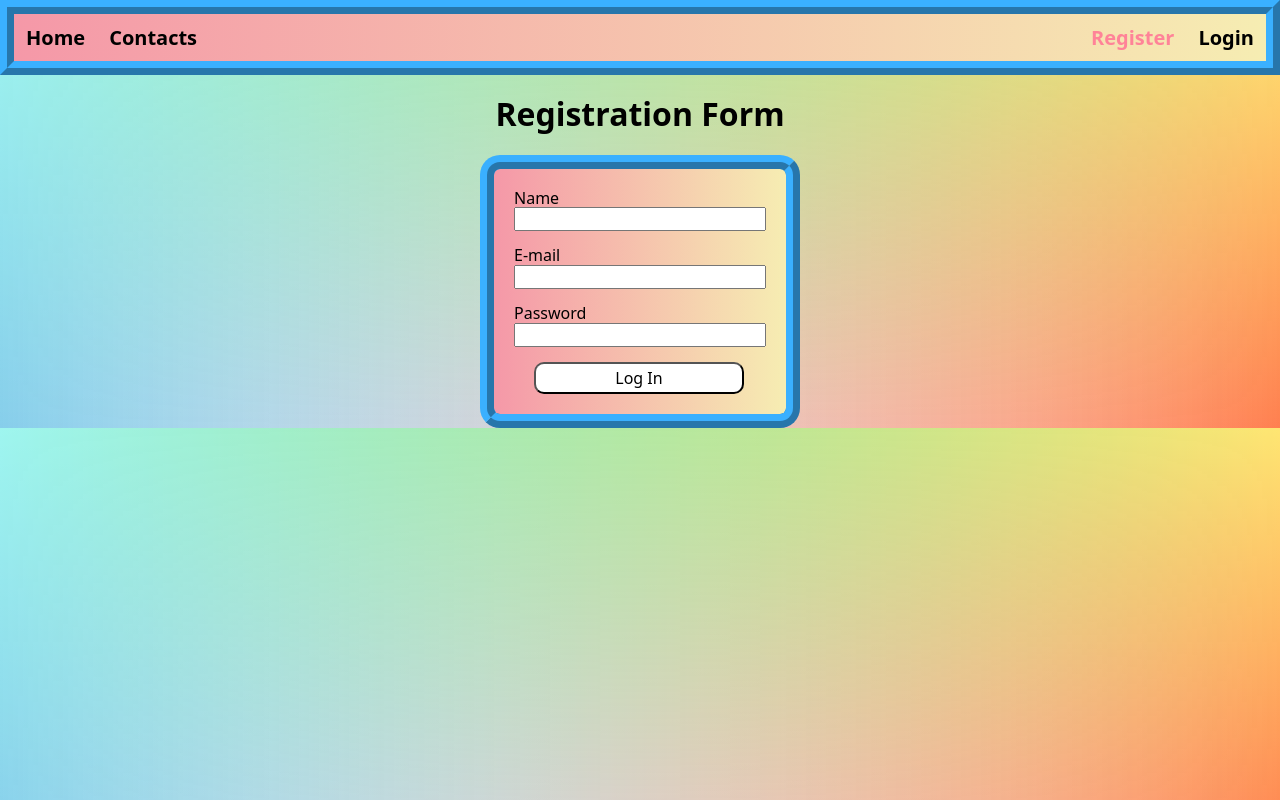
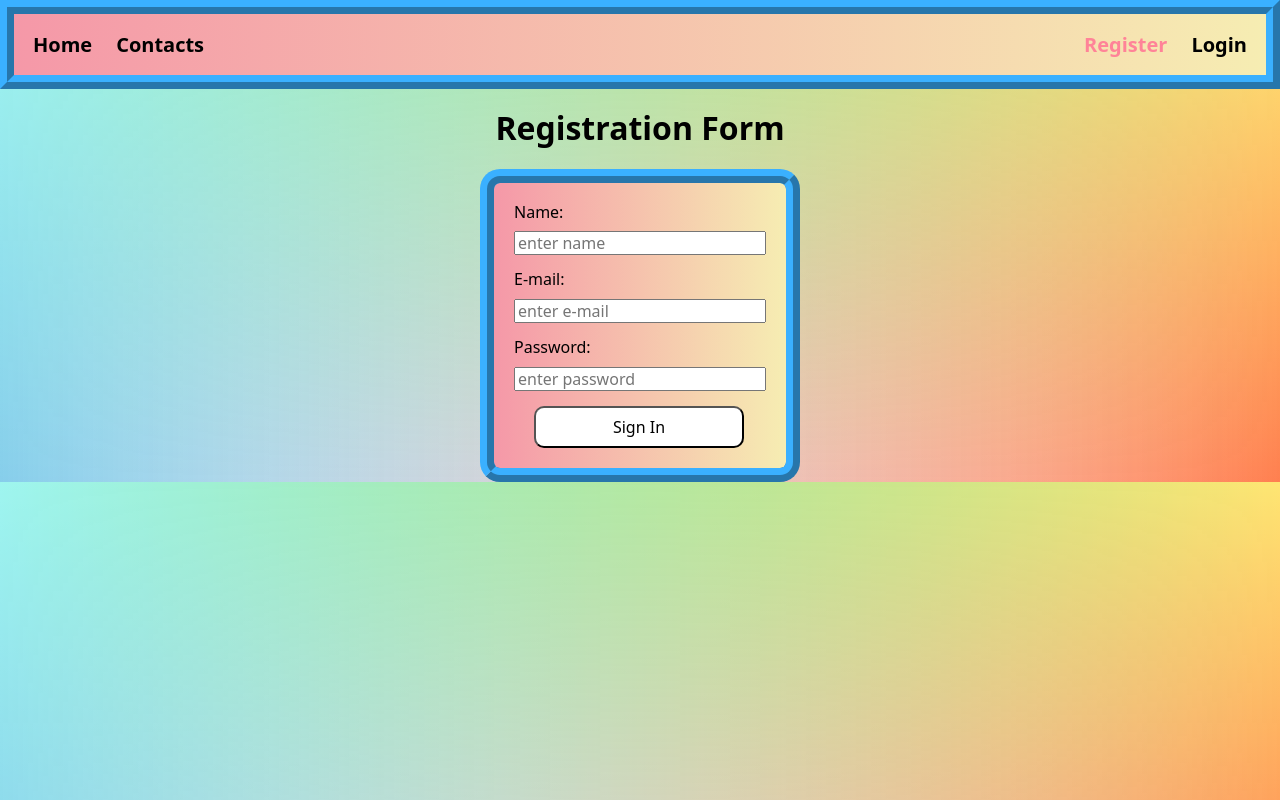
Before and after one commit to Mark22GitHub/react-hw-08-phonebook, a React (Create React App) app: page /register in a window 1280 px wide. Built offline with nearby package versions, Linux system fonts and the light colour scheme.

Commit message:
styles + redux: auth

```diff
--- a/src/Components/AppBar/AppBar.module.css
+++ b/src/Components/AppBar/AppBar.module.css
@@ -6,4 +6,5 @@
   /* border: 14px ridge #ff9d6c; */
   /* background: linear-gradient(90deg, #69b7eb, #b3dbd3, #f4d6db); */
   background: linear-gradient(90deg, #f598a8, #f6edb2);
+  padding: 7px;
 }
--- a/src/Components/ContactForm/ContactForm.js
+++ b/src/Components/ContactForm/ContactForm.js
@@ -46,8 +46,8 @@ class ContactForm extends Component {
     return (
       <>
         <form className={styles.contactForm} onSubmit={this.handleSubmit}>
-          <label htmlFor={this.nameInputId}>
-            Name
+          <label className={styles.label} htmlFor={this.nameInputId}>
+            Name:
             <input
               className={styles.input}
               type="text"
@@ -59,8 +59,8 @@ class ContactForm extends Component {
             />
           </label>
 
-          <label htmlFor={this.numberInputId}>
-            Number
+          <label className={styles.label} htmlFor={this.numberInputId}>
+            Number:
             <input
               className={styles.input}
               type="tel"
--- a/src/Components/ContactForm/ContactForm.module.css
+++ b/src/Components/ContactForm/ContactForm.module.css
@@ -1,22 +1,42 @@
 .contactForm {
-  border: 15px ridge #3ab0ff;
+  /* border: 15px ridge #3ab0ff;
   background: linear-gradient(90deg, #f598a8, #f6edb2);
-  /* background: linear-gradient(90deg, #69b7eb, #b3dbd3, #f4d6db); */
+
   border-radius: 20px;
   display: flex;
   flex-direction: column;
+  padding: 20px; */
+
+  width: 320px;
+  margin: 0 auto;
   padding: 20px;
+  border-radius: 20px;
+  border: 14px ridge #3ab0ff;
+  background: linear-gradient(90deg, #f598a8, #f6edb2);
+}
+
+.label {
+  display: flex;
+  flex-direction: column;
+  margin-bottom: 15px;
+}
+
+.input {
+  display: flex;
+  font-size: inherit;
+  margin-top: 10px;
 }
 
 .addContact {
   cursor: pointer;
-  width: 150px;
-  padding: 5px;
+  width: 210px;
+  padding: 10px;
   font-size: inherit;
   font-weight: 500;
   border-radius: 10px;
   background-color: white;
-  margin: auto;
+  margin-left: 20px;
+  margin-right: 20px;
 }
 
 .addContact:hover {
@@ -33,14 +53,3 @@
   box-shadow: 0 14px 28px rgba(0, 0, 0, 0.25), 0 10px 10px rgba(0, 0, 0, 0.22);
   transform: scale(1.2);
 }
-
-.input {
-  display: flex;
-  font-size: inherit;
-  margin-bottom: 15px;
-  margin-top: 10px;
-}
-
-label {
-  margin: auto;
-}
--- a/src/pages/loginPage/LoginPage.js
+++ b/src/pages/loginPage/LoginPage.js
@@ -9,13 +9,23 @@ class LoginPage extends Component {
 
         <form className={styles.form} autoComplete="off">
           <label className={styles.label}>
-            E-mail
-            <input type="email" name="email" />
+            E-mail:
+            <input
+              className={styles.input}
+              type="email"
+              name="email"
+              placeholder="enter e-mail"
+            />
           </label>
 
           <label className={styles.label}>
-            Password
-            <input type="password" name="password" />
+            Password:
+            <input
+              className={styles.input}
+              type="password"
+              name="password"
+              placeholder="enter password"
+            />
           </label>
 
           <button className={styles.button} type="submit">
--- a/src/pages/loginPage/LoginPage.module.css
+++ b/src/pages/loginPage/LoginPage.module.css
@@ -13,10 +13,16 @@
   margin-bottom: 15px;
 }
 
+.input {
+  display: flex;
+  font-size: inherit;
+  margin-top: 10px;
+}
+
 .button {
   cursor: pointer;
   width: 210px;
-  padding: 5px;
+  padding: 10px;
   font-size: inherit;
   font-weight: 500;
   border-radius: 10px;
--- a/src/pages/registerPage/RegisterPage.js
+++ b/src/pages/registerPage/RegisterPage.js
@@ -9,22 +9,37 @@ class RegisterPage extends Component {
 
         <form className={styles.form} autoComplete="off">
           <label className={styles.label}>
-            Name
-            <input type="text" name="name" />
+            Name:
+            <input
+              className={styles.input}
+              type="text"
+              name="name"
+              placeholder="enter name"
+            />
           </label>
 
           <label className={styles.label}>
-            E-mail
-            <input type="email" name="email" />
+            E-mail:
+            <input
+              className={styles.input}
+              type="email"
+              name="email"
+              placeholder="enter e-mail"
+            />
           </label>
 
           <label className={styles.label}>
-            Password
-            <input type="password" name="password" />
+            Password:
+            <input
+              className={styles.input}
+              type="password"
+              name="password"
+              placeholder="enter password"
+            />
           </label>
 
           <button className={styles.button} type="submit">
-            Log In
+            Sign In
           </button>
         </form>
       </div>
--- a/src/pages/registerPage/RegisterPage.module.css
+++ b/src/pages/registerPage/RegisterPage.module.css
@@ -16,10 +16,16 @@
   margin-bottom: 15px;
 }
 
+.input {
+  display: flex;
+  font-size: inherit;
+  margin-top: 10px;
+}
+
 .button {
   cursor: pointer;
   width: 210px;
-  padding: 5px;
+  padding: 10px;
   font-size: inherit;
   font-weight: 500;
   border-radius: 10px;
--- /dev/null
+++ b/src/redux/auth/auth-selectors.js
@@ -0,0 +1 @@
+export default {};
```
Also changed, not shown: src/redux/auth/auth-actions.js (added, +32 -0 lines), src/redux/auth/auth-operations.js (added, +16 -0 lines), src/redux/auth/auth-reducer.js (added, +17 -0 lines).
